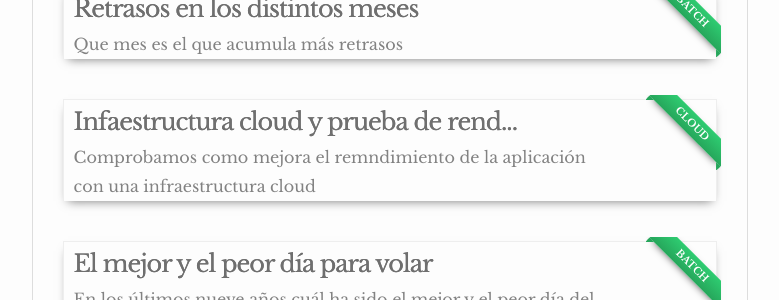
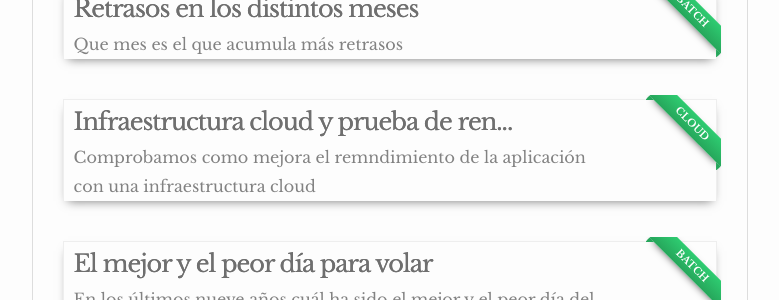
Before and after one commit to ivanfermena/Airline-Delay-Cancellation-Big-Data, a Jekyll site: the page built from index.html, in a window 1280 px wide and 900 px high, scrolled down 451 px. Shown: the part 153-453 px from the top of the window, without its empty margins (250-1029 px from the left). Built offline with Jekyll 4.4.1, drawn with Linux system fonts in a browser that asks for light colours.

Commit message:
Update 2019-12-01-cloud.md

```diff
--- a/_posts/2019-12-01-cloud.md
+++ b/_posts/2019-12-01-cloud.md
@@ -1,6 +1,6 @@
 ---
 layout: post
-title:  "Infaestructura cloud y prueba de rendimiento en AWS"
+title:  "Infraestructura cloud y prueba de rendimiento en AWS"
 description: Comprobamos como mejora el remndimiento de la aplicación con una infraestructura cloud
 categories: cloud
 ---
@@ -10,7 +10,7 @@
 En este apartado comprobaremos las diferencias entre ejecutar nuestra aplicación en un ordenador o utilizar Amazon Web Services.
 
 ### Cloud como infraestructura
-Lo primero que se nos plantea a la hora de desarrollar el trabajo son las necesidades que tiene nuestra aplicación. En este caso nos encontramos con una aplicación que realiza **procesamiento de datos a gran escala**, lo que significa que cuantos más datos existan mayor será el tiempo requerido para la ejecución del software.  Por lo tanto nuestra principal necesidad se basa en los recursos que usaremos para procesar todos estos datos.
+Lo primero que se nos plantea a la hora de desarrollar el trabajo son las necesidades que tiene nuestra aplicación. En este caso nos encontramos con una aplicación que realiza **procesamiento de datos a gran escala**, lo que significa que cuantos más datos existan mayor será el tiempo requerido para la ejecución del software. Por lo tanto nuestra principal necesidad se basa en los recursos que usaremos para procesar todos estos datos.
 
 Esta necesidad nos hace pensar en el tipo de infraestructura que vamos a utilizar, y aquí no hay duda. **Scale out** es un término que hace referencia a la capacidad de crecimiento horizontal, es decir, no es la capacidad lo que importa sino el número de recursos con el que se cuenta. Si aplicamos esta propiedad a nuestro proyecto, lo que necesitamos es crecer en la cantidad de hardware y no en la potencia de este.
 
```
Also changed, not shown: other parts of _posts/2019-12-01-cloud.md (+1 -1 lines).
